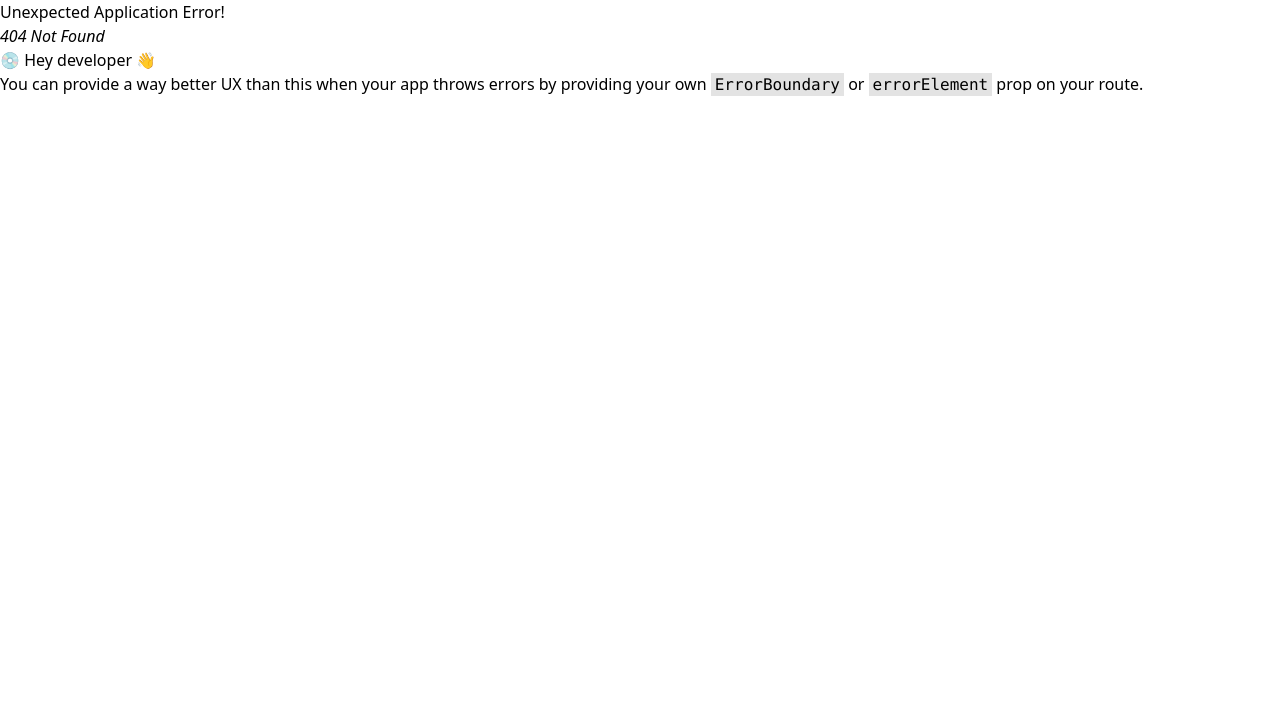
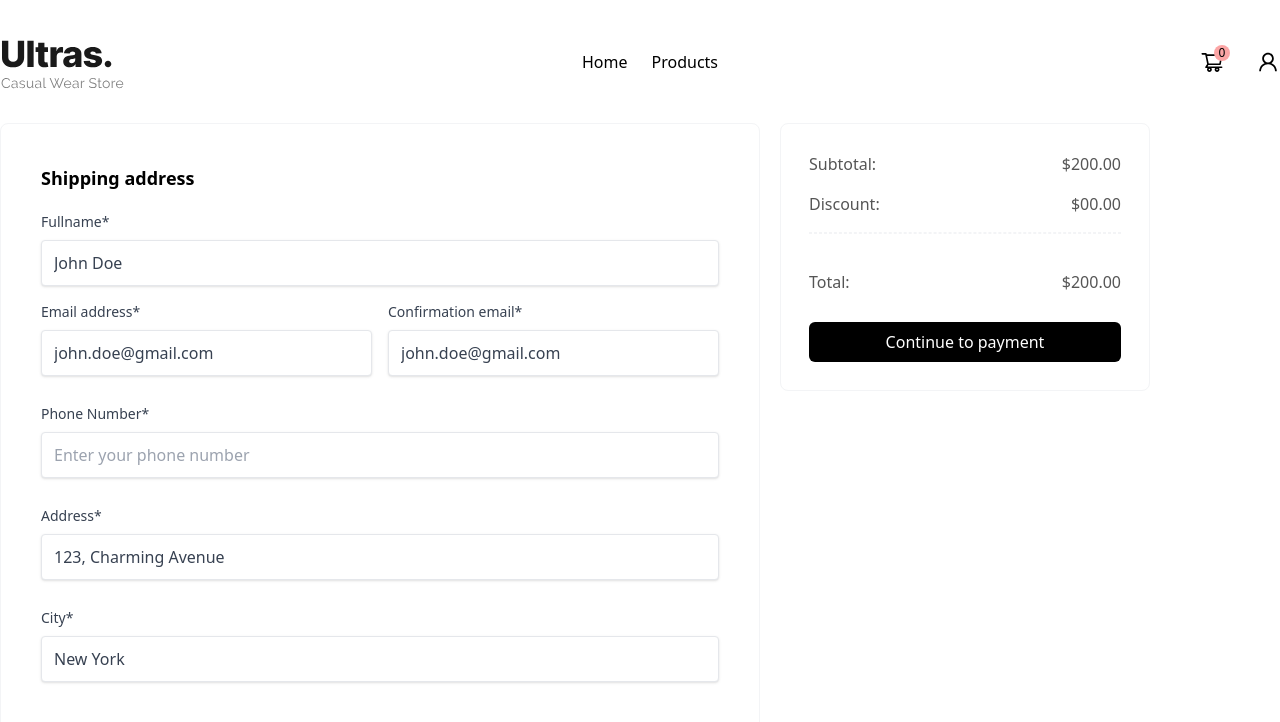
Before and after one commit to Meliwi/ecommerce-react-typescript, a React (Vite) app: page /checkout in a window 1280 px wide. Before the commit this address had no page. Shown: the top 722 px of the page. Built offline with nearby package versions, Linux system fonts and the light colour scheme; data requests are answered from the project's data file.

Commit message:
refactor: checkout page

```diff
--- a/db.json
+++ b/db.json
@@ -4,7 +4,8 @@
       "id": 1,
       "name": "John Doe",
       "email": "john.doe@gmail.com",
-      "address": "123, Charming Avenue, New York, USA"
+      "address": "123, Charming Avenue",
+      "city": "New York"
     }
   ],
   "products": [
@@ -16,7 +17,6 @@
       "price": 40.00,
       "stock": 94,
       "sizes": ["S", "M", "L", "XL"],
-      "quantity": 1,
       "image": "https://res.cloudinary.com/dq57zsx0w/image/upload/v1683145846/ecommerce/01_tjrzih.png"
     },
     {
@@ -27,7 +27,6 @@
       "price": 35.0,
       "stock": 34,
       "sizes": ["S", "M", "L"],
-      "quantity": 1,
       "image": "https://res.cloudinary.com/dq57zsx0w/image/upload/v1683145846/ecommerce/02_wiqnzs.png"
     },
     {
@@ -38,7 +37,6 @@
       "price": 36.0,
       "stock": 0,
       "sizes": ["M", "L", "XL"],
-      "quantity": 1,
       "image": "https://res.cloudinary.com/dq57zsx0w/image/upload/v1683145847/ecommerce/03_kkjic3.png"
     },
     {
@@ -49,7 +47,6 @@
       "colors": ["#A8A8A8", "#303030", "#D3D3D3", "#F5F5F5"],
       "sizes": ["S", "M", "L"],
       "stock": 123,
-      "quantity": 1,
       "image": "https://res.cloudinary.com/dq57zsx0w/image/upload/v1683145847/ecommerce/04_ejadlm.png"
     },
     {
@@ -60,7 +57,6 @@
       "price": 40,
       "stock": 32,
       "sizes": ["S", "M", "L", "XL"],
-      "quantity": 1,
       "image": "https://res.cloudinary.com/dq57zsx0w/image/upload/v1683145847/ecommerce/05_oalvae.png"
     },
     {
@@ -71,7 +67,6 @@
       "price": 35.0,
       "stock": 83,
       "sizes": ["S", "M", "L"],
-      "quantity": 1,
       "image": "https://res.cloudinary.com/dq57zsx0w/image/upload/v1683145847/ecommerce/06_k6x3t2.png"
     },
     {
@@ -82,7 +77,6 @@
       "price": 36.0,
       "sizes": ["S", "M", "L"],
       "stock": 50,
-      "quantity": 1,
       "image": "https://res.cloudinary.com/dq57zsx0w/image/upload/v1683145847/ecommerce/07_gw97mj.png"
     },
     {
@@ -93,7 +87,6 @@
       "price": 32.0,
       "stock": 68,
       "sizes": ["S", "M", "L"],
-      "quantity": 1,
       "image": "https://res.cloudinary.com/dq57zsx0w/image/upload/v1683145848/ecommerce/08_cwp1m3.png"
     },
     {
@@ -104,7 +97,6 @@
       "price": 40.0,
       "stock": 100,
       "sizes": ["S", "M", "L", "XL"],
-      "quantity": 1,
       "image": "https://res.cloudinary.com/dq57zsx0w/image/upload/v1683145848/ecommerce/09_vmtgjm.png"
     },
     {
@@ -115,7 +107,6 @@
       "price": 36.0,
       "sizes": ["S", "M", "L", "XL"],
       "stock": 100,
-      "quantity": 1,
       "image": "https://res.cloudinary.com/dq57zsx0w/image/upload/v1683147445/ecommerce/10_fqbcxj.png"
     },
     {
@@ -126,7 +117,6 @@
       "price": 35.0,
       "stock": 100,
       "sizes": ["S", "L", "XL"],
-      "quantity": 1,
       "image": "https://res.cloudinary.com/dq57zsx0w/image/upload/v1683147445/ecommerce/11_yiggri.png"
     },
     {
@@ -137,11 +127,7 @@
       "price": 32.0,
       "stock": 100,
       "sizes": ["S", "M", "L", "XL"],
-      "quantity": 1,
       "image": "https://res.cloudinary.com/dq57zsx0w/image/upload/v1683145848/ecommerce/11_s6mrja.png"
     }
-  ],
-  "cart": [
-
   ]
 }
--- a/src/App.tsx
+++ b/src/App.tsx
@@ -7,6 +7,7 @@ import ProductDetail from "./pages/ProductDetail";
 import {CartProvider} from "./context/cart";
 import CartPage from "./pages/Cart";
 import store from "../store";
+import CheckoutPage from "./pages/Checkout";
 
 const router = createBrowserRouter([
   {
@@ -16,7 +17,8 @@ const router = createBrowserRouter([
       { path: "/", element: <Home /> },
       { path:"/products", element: <Products/>},
       { path: "/products/:id", element: <ProductDetail/>},
-      { path: "/cart", element: <CartPage/>}
+      { path: "/cart", element: <CartPage/>},
+      { path: "/checkout", element: <CheckoutPage />}
     ]
   }
 ])
--- /dev/null
+++ b/src/components/Checkout/Checkout.tsx
@@ -0,0 +1,132 @@
+import * as yup from "yup";
+import { useFormik } from "formik";
+import { useEffect } from "react";
+import { getUser } from "../../utilities/userAxios";
+
+function Checkout(): JSX.Element {
+    const formik = useFormik({
+        initialValues: {
+            fullname: "",
+            email: "",
+            confirmationEmail: "",
+            phoneNumber: "",
+            address: "",
+            city: "",
+        },
+        validationSchema: yup.object().shape({
+            fullname: yup.string().required("Fullname is required"),
+            email: yup.string().required("Email is required"),
+            confirmationEmail: yup.string().required("Confirmation email is required"),
+            phoneNumber: yup.string().required("Phone number is required"),
+            address: yup.string().required("Address is required"),
+            city: yup.string().required("City is required"),
+        }),
+        onSubmit: () => {},
+    });
+
+    useEffect(() => {
+        getUser(1).then((res) => {
+            formik.setFieldValue("fullname", res.name);
+            formik.setFieldValue("email", res.email);
+            formik.setFieldValue("confirmationEmail", res.email);
+            formik.setFieldValue("address", res.address);
+            formik.setFieldValue("phoneNumber", res.phone);
+            formik.setFieldValue("city", res.city);
+        });
+    }, [])
+
+    return (
+      <div>
+        <form>
+          <div className="mb-4 flex flex-col gap-4">
+            <div>
+              <label className="block text-gray-700 text-sm mb-2">
+                Fullname*
+              </label>
+              <input
+                className="shadow appearance-none border rounded w-full py-3 px-3 text-gray-700 leading-tight focus:outline-none focus:shadow-outline"
+                id="username"
+                type="text"
+                placeholder="Enter your full name"
+                value={formik.values.fullname}
+              />
+            </div>
+            <div className="flex gap-4">
+              <div className="w-2/4">
+                <label className="block text-gray-700 text-sm mb-2">
+                  Email address*
+                </label>
+                <input
+                  className="shadow appearance-none border rounded w-full py-3 px-3 text-gray-700 mb-3 leading-tight focus:outline-none focus:shadow-outline"
+                  id="email"
+                  name="email"
+                  type="email"
+                  placeholder="Enter your email address"
+                  value={formik.values.email}
+                  onChange={formik.handleChange}
+                />
+              </div>
+              <div className="w-2/4">
+                <label className="block text-gray-700 text-sm mb-2">
+                  Confirmation email*
+                </label>
+                <input
+                  className="shadow appearance-none border rounded w-full py-3 px-3 text-gray-700 mb-3 leading-tight focus:outline-none focus:shadow-outline"
+                  name="confirmationEmail"
+                  id="email"
+                  type="email"
+                  placeholder="Enter your confirmation email"
+                  value={formik.values.confirmationEmail}
+                  onChange={formik.handleChange}
+                />
+              </div>
+            </div>
+            <div>
+              <label className="block text-gray-700 text-sm mb-2">
+                Phone Number*
+              </label>
+              <input
+                className="shadow appearance-none border rounded w-full py-3 px-3 text-gray-700 mb-3 leading-tight focus:outline-none focus:shadow-outline"
+                name="phoneNumber"
+                id="phoneNumber"
+                type="text"
+                placeholder="Enter your phone number"
+                value={formik.values.phoneNumber}
+                onChange={formik.handleChange}
+              />
+            </div>
+            <div>
+              <label className="block text-gray-700 text-sm mb-2">
+                Address*
+              </label>
+              <input
+                className="shadow appearance-none border rounded w-full py-3 px-3 text-gray-700 mb-3 leading-tight focus:outline-none focus:shadow-outline"
+                name="address"
+                id="address"
+                type="text"
+                placeholder="Enter your address"
+                value={formik.values.address}
+                onChange={formik.handleChange}
+              />
+            </div>
+            <div>
+              <label className="block text-gray-700 text-sm mb-2">
+                City*
+              </label>
+              <input
+                className="shadow appearance-none border rounded w-full py-3 px-3 text-gray-700 mb-3 leading-tight focus:outline-none focus:shadow-outline"
+                name="city"
+                id="city"
+                type="text"
+                placeholder="City"
+                value={formik.values.city}
+                onChange={formik.handleChange}
+              />
+            </div>
+          </div>
+        </form>
+      </div>
+    );
+}
+
+export default Checkout;
--- /dev/null
+++ b/src/components/Invoice/Invoice.tsx
@@ -0,0 +1,46 @@
+import { NavLink } from "react-router-dom";
+
+interface InvoiceProps {
+  total: number;
+  payment: boolean;
+}
+
+function Invoice({total, payment}: InvoiceProps) : JSX.Element {
+    return (
+      <div className="col-span-3">
+        <div className="w-full border border-gray-100 p-7 rounded-lg gap-4 flex flex-col">
+          <div className="flex justify-between">
+            <p className="text-[#555555]">Subtotal:</p>
+            <p className="text-[#555555]">${total}.00</p>
+          </div>
+          <div className="flex justify-between">
+            <p className="text-[#555555]">Discount:</p>
+            <p className="text-[#555555]">$00.00</p>
+          </div>
+          <div className="border-[0.1rem] border-dashed border-gray-100 mb-5"></div>
+          <div className="flex justify-between">
+            <p className="text-[#555555]">Total:</p>
+            <p className="text-[#555555]">${total}.00</p>
+          </div>
+          <div className="flex w-full">
+            <NavLink
+              to={payment ? "/checkout" : "/checkout"}
+              className="flex w-full"
+            >
+              {payment ? (
+                <button className="flex items-center justify-center text-center bg-black text-white rounded-md px-3 mt-3 h-10 gap-2 w-full">
+                  Continue to payment
+                </button>
+              ) : (
+                <button className="flex items-center justify-center text-center bg-black text-white rounded-md px-3 mt-3 h-10 gap-2 w-full">
+                  Checkout now
+                </button>
+              )}
+            </NavLink>
+          </div>
+        </div>
+      </div>
+    );
+}
+
+export default Invoice;
--- /dev/null
+++ b/src/interfaces/User.ts
@@ -0,0 +1,8 @@
+export interface User {
+    id: number;
+    name: string;
+    address: string;
+    email: string;
+    city: string
+    phone: string;
+}
--- a/src/pages/Cart.tsx
+++ b/src/pages/Cart.tsx
@@ -1,7 +1,8 @@
 import { useCart } from '../hooks/useCart';
 import { CiTrash } from "react-icons/ci";
+import { useEffect, useState } from 'react';
 import CounterButton from '../components/Counter/CounterButton';
-import { useEffect, useState } from 'react';
+import Invoice from '../components/Invoice/Invoice';
 
 function CartPage(){
     const {cart, removeFromCart, clearCart} = useCart();
@@ -17,33 +18,37 @@ function CartPage(){
 
     return (
         <div>
-          <div className="flex justify-between">
-            <h4 className="text-2xl	font['Inter'] font-extrabold mb-10">
+          <div className="flex gap-[30%] mb-10">
+            <h4 className="text-2xl	font['Inter'] font-extrabold">
               Shopping Cart
             </h4>
+            {
+              cart.length === 0 ? null : (
                 <button
                   onClick={() => clearCart()}
                   className="flex items-center gap-2"
                 >
+                  <CiTrash />
                   Remove
-              <CiTrash />
                 </button>
+              )
+            }
           </div>
           {cart.length === 0 ? (
             <div> Your cart is empty </div>
           ) : (
-            <div className='flex gap-4'>
-              <div>
-                <div className="grid grid-cols-3 mb-5 gap-6">
-                  <h3 className="text-[#555555]">Product</h3>
-                  <h3 className="text-[#555555]">Quantity</h3>
-                  <h3 className="text-[#555555]">Price</h3>
+            <div className='grid grid-cols-10 gap-5'>
+              <div className='col-span-6'>
+                <div className="grid grid-cols-7 mb-5 gap-6">
+                  <h3 className="col-span-3 text-[#555555]">Product</h3>
+                  <h3 className="col-span-2 text-[#555555]">Quantity</h3>
+                  <h3 className="col-span-2 text-[#555555]">Price</h3>
                 </div>
                 <div className="border-[0.1rem] border-gray-100 mb-5"></div>
                 <div>
                   {cart.map((product) => (
-                    <div key={product?.id} className="grid grid-cols-3 gap-6">
-                      <div className="flex mb-5 gap-5">
+                    <div key={product?.id} className="grid grid-cols-7 gap-6">
+                      <div className="flex mb-5 gap-5 col-span-3">
                         <img
                           className="w-[6rem] rounded-md"
                           src={product?.image}
@@ -61,7 +66,7 @@ function CartPage(){
                           </div>
                         </div>
                       </div>
-                      <div className="flex flex-col gap-5">
+                      <div className="flex flex-col gap-5 col-span-2">
                         <CounterButton
                           product={product}
                           valueQuantity={product?.quantity}
@@ -70,35 +75,18 @@ function CartPage(){
                           onClick={() => removeFromCart(product)}
                           className="flex items-center gap-2"
                         >
+                          <CiTrash />
                           Remove
-                          <CiTrash />
                         </button>
                       </div>
-                      <div className="flex flex-col gap-5">
+                      <div className="flex flex-col gap-5 col-span-2">
                         ${product.price}.00
                       </div>
                     </div>
                   ))}
                 </div>
               </div>
-              <div className="w-1/4 border border-gray-100 p-7 rounded-lg gap-4 flex flex-col">
-                <div className="flex justify-between">
-                  <p className="text-[#555555]">Subtotal:</p>
-                  <p className="text-[#555555]">${total}</p>
-                </div>
-                <div className="flex justify-between">
-                  <p className="text-[#555555]">Discount:</p>
-                  <p className="text-[#555555]">$00.00</p>
-                </div>
-                <div className="border-[0.1rem] border-dashed border-gray-100 mb-5"></div>
-                <div className="flex justify-between">
-                  <p className="text-[#555555]">Total:</p>
-                  <p className="text-[#555555]">${total}.00</p>
-                </div>
-                <button className="flex items-center justify-center text-center bg-black text-white rounded-md px-3 mt-3 h-10 gap-2 w-100">
-                  Checkout now
-                </button>
-              </div>
+              <Invoice total={total} payment={false} />
             </div>
           )}
         </div>
--- /dev/null
+++ b/src/pages/Checkout.tsx
@@ -0,0 +1,16 @@
+import Checkout from "../components/Checkout/Checkout";
+import Invoice from '../components/Invoice/Invoice';
+
+function CheckoutPage(): JSX.Element {
+    return (
+      <div className="grid grid-cols-10 gap-5">
+        <div className="col-span-6 border border-gray-100 p-10 rounded-lg">
+          <h6 className="mb-5 font-bold text-lg">Shipping address</h6>
+          <Checkout />
+        </div>
+        <Invoice total={200} payment={true} />
+      </div>
+    );
+}
+
+export default CheckoutPage;
--- /dev/null
+++ b/src/reducers/userSlice.ts
@@ -0,0 +1,20 @@
+import { createSlice } from "@reduxjs/toolkit";
+
+const initialState = {
+    user: {},
+};
+
+const userSlice = createSlice({
+    name: "user",
+    initialState,
+    reducers: {
+        setUser: (state, action) => {
+            state.user = action.payload;
+        }
+    }
+});
+
+
+export const { setUser } = userSlice.actions;
+export const selectUser = (state: any) => state.user.user;
+export default userSlice.reducer;
--- /dev/null
+++ b/src/utilities/userAxios.ts
@@ -0,0 +1,13 @@
+import axios from "axios";
+import { User } from "../interfaces/User";
+
+const getUser = async (id: number): Promise<User> => {
+    try {
+        const response = await axios.get(`http://localhost:3000/user/${id}`);
+        return response.data;
+    } catch (error:any) {
+        throw new Error("Error getting products: " + error.message);
+    }
+}
+
+export { getUser }
--- a/store.ts
+++ b/store.ts
@@ -1,9 +1,11 @@
 import { configureStore } from "@reduxjs/toolkit";
 import productReducer from './src/reducers/productSlice';
+import userReducer from './src/reducers/userSlice';
 
 const store = configureStore({
     reducer: {
         product: productReducer,
+        user: userReducer
     }
 });
 
```
Lines whose indentation alone changed are shown as unchanged.
